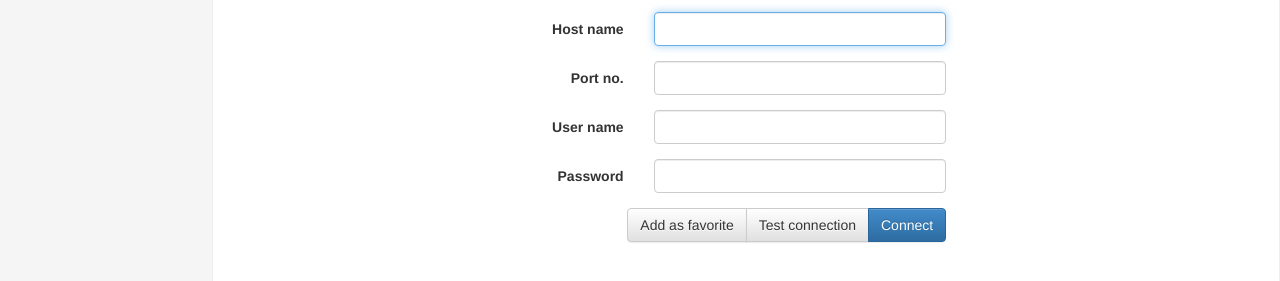
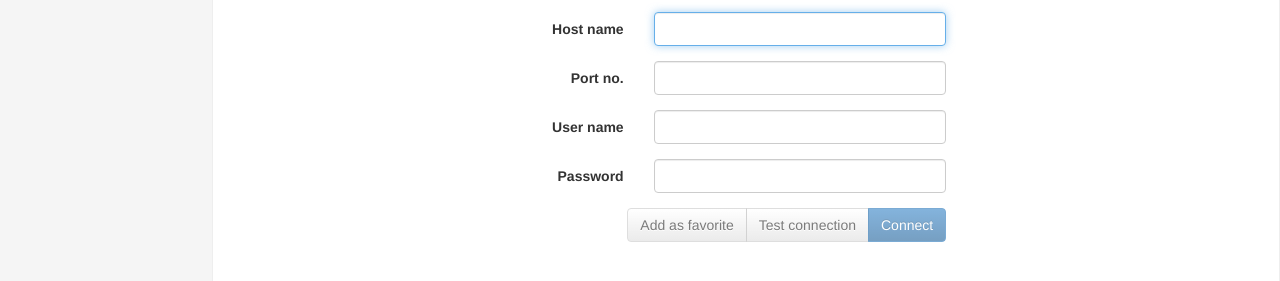
Before and after one commit to yoichiro/chrome_mysql_admin, a browser extension: page app/window.html in a window 1280 px wide. Shown: the part 181-462 px from the top of the page. Drawn offline with Linux system fonts and the light colour scheme.

Commit message:
Added the validation process for login form.

```diff
--- a/app/scripts/window/login_form_controller.js
+++ b/app/scripts/window/login_form_controller.js
@@ -104,4 +104,8 @@ chromeMyAdmin.controller("LoginFormController", ["$scope", "$timeout", "mySQLCli
         }
     };
 
+    $scope.canConnect = function() {
+        return $scope.hostName && $scope.portNumber && $scope.userName;
+    };
+
 }]);
--- a/app/window.html
+++ b/app/window.html
@@ -195,7 +195,7 @@
               <div class="form-group">
                 <label for="loginFormPort" class="col-sm-3 control-label">Port no.</label>
                 <div class="col-sm-9">
-                  <input type="text" id="loginFormPort" class="form-control" ng-model="portNumber" required />
+                  <input type="number" id="loginFormPort" class="form-control" ng-model="portNumber" required />
                 </div>
               </div>
               <div class="form-group">
@@ -213,9 +213,9 @@
             </form>
             <div class="clearfix">
               <div class="btn-group pull-right">
-                <button type="button" class="btn btn-default" ng-click="addFavorite()" ng-disabled="loginForm.$invalid">Add as favorite</button>
-                <button type="button" class="btn btn-default" ng-click="doTestConnection()" ng-disabled="loginForm.$invalid">Test connection</button>
-                <button type="button" class="btn btn-primary" ng-click="connect()" ng-disabled="loginForm.$invalid">Connect</button>
+                <button type="button" class="btn btn-default" ng-click="addFavorite()" ng-disabled="!canConnect()">Add as favorite</button>
+                <button type="button" class="btn btn-default" ng-click="doTestConnection()" ng-disabled="!canConnect()">Test connection</button>
+                <button type="button" class="btn btn-primary" ng-click="connect()" ng-disabled="!canConnect()">Connect</button>
               </div>
             </div>
             <div class="loginPanelAlertBlock">
```
